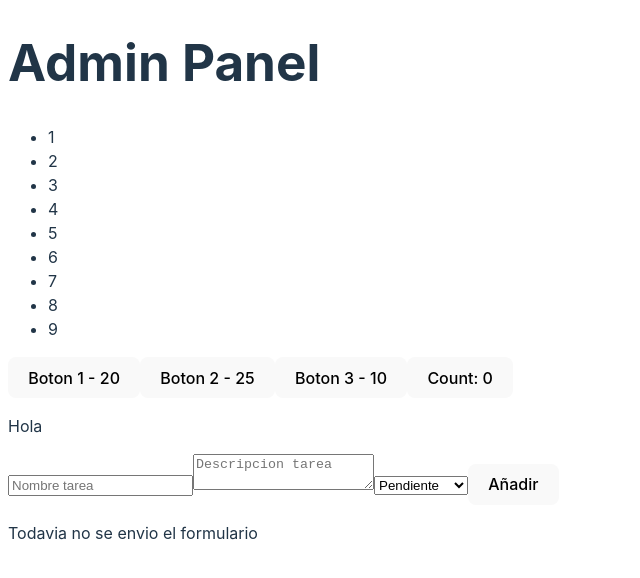
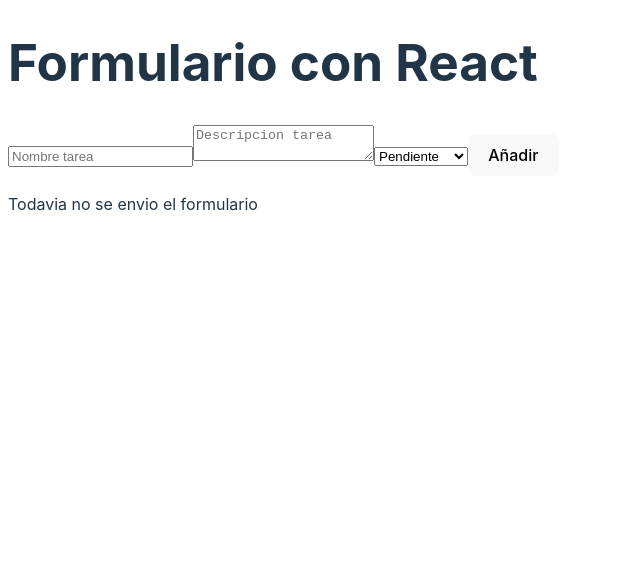
Before and after one commit to DanielSaborido/2-DAW, a React app in the folder DWECliente/practica react/vite-project/: page / in a window 1280 px wide. Shown: the top 578 px of the page, without its empty margins (0-640 px from the left). Built offline with nearby package versions, Linux system fonts and the light colour scheme; the HTML template or start-up script is replaced by a standard one.

Commit message:
comentar lo que no es formulario

```diff
--- a/DWECliente/practica react/vite-project/src/App.jsx
+++ b/DWECliente/practica react/vite-project/src/App.jsx
@@ -1,6 +1,5 @@
-import Button from './Button.jsx'
+/*import Button from './Button.jsx'
 import Parrafo from './Parrafo.jsx'
-import FormNoControlado from './formulario.jsx'
 
 function LoginPanel(){
   return(
@@ -22,22 +21,24 @@
       return (
         <li key = {index}>{value}</li>
       )
-}
+    }*/
+
+import FormNoControlado from './formulario.jsx'
 
 function App() {
-  let userLogged = true
-  const array = [1,2,3,4,5,6,7,8,9]
+  /*let userLogged = true
+  const array = [1,2,3,4,5,6,7,8,9]*/
 
   return (
     <>
-      {
+      {/*{
         userLogged? (<AdminPanel/>): <LoginPanel/>
       }
       <ul>
         {array.map(mostrarArray)}
       </ul>
       <Button />
-      <Parrafo text = "Hola"/>
+      <Parrafo text = "Hola"/>*/}
       <div className='container'>
         <FormNoControlado />
       </div>
--- a/DWECliente/practica react/vite-project/src/formulario.jsx
+++ b/DWECliente/practica react/vite-project/src/formulario.jsx
@@ -39,6 +39,7 @@
 
     return(
         <>
+            <h1>Formulario con React</h1>
             <form onSubmit={handleSubmit} ref={formulario}>
                 <input name="Nombre" placeholder="Nombre tarea" type="text" className="form-control mb-2"/>
                 <textarea name="Descripcion" placeholder="Descripcion tarea"  className="form-control mb-2"/>
```
Lines whose indentation alone changed are shown as unchanged.
